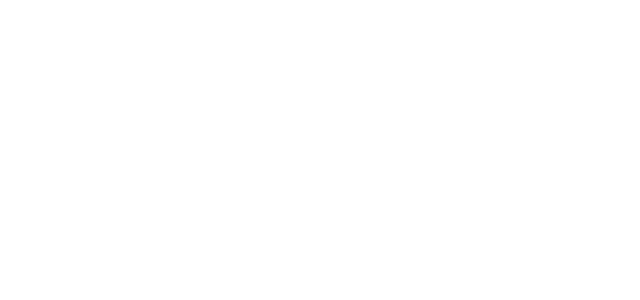
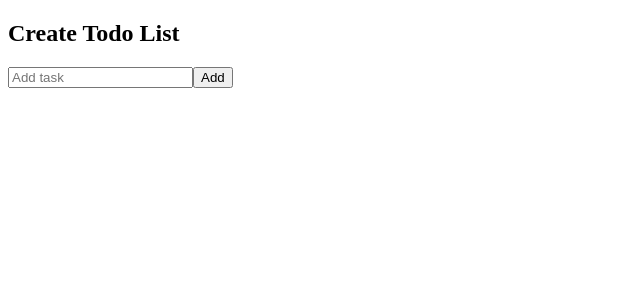
Before and after one commit to dmytro-iovenko/ralab-320h.9.1, a React (Vite) app: page / in a window 1280 px wide. Shown: the top 300 px of the page, without its empty margins (0-640 px from the left). Built offline with nearby package versions, Linux system fonts and the light colour scheme.

Commit message:
update main App

```diff
--- a/src/App.jsx
+++ b/src/App.jsx
@@ -1,5 +1,12 @@
+import AddTaskForm from "./components/AddTaskForm";
+
 function App() {
-  return <></>;
+  return (
+    <>
+      <h2>Create Todo List</h2>
+      <AddTaskForm />
+    </>
+  );
 }
 
 export default App;
--- a/src/components/AddTaskForm.jsx
+++ b/src/components/AddTaskForm.jsx
@@ -1,3 +1,4 @@
+import AddButton from "./AddTaskForm/AddButton";
 import AddTaskInput from "./AddTaskForm/AddTaskInput";
 
 export default function AddTaskForm() {
```
